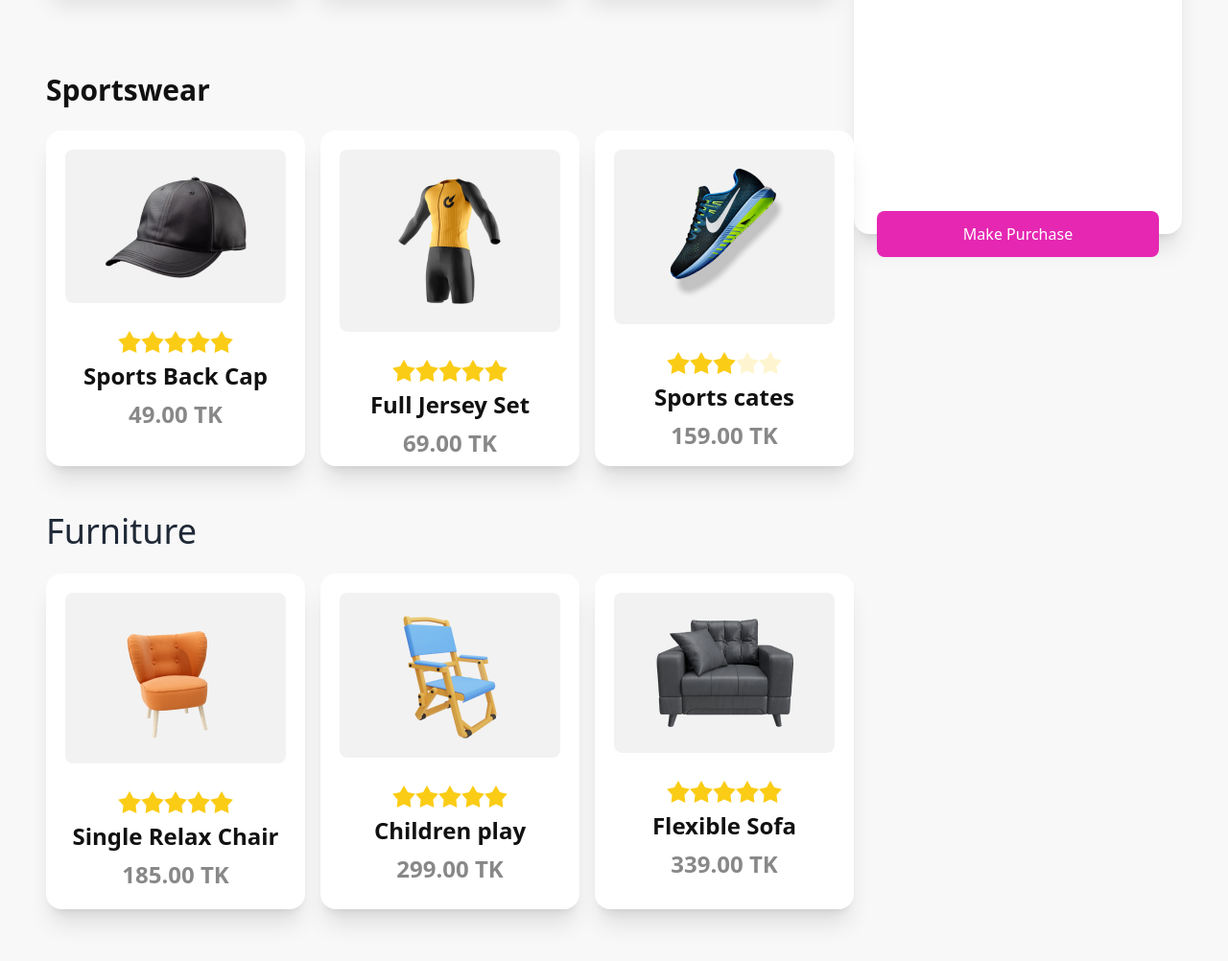
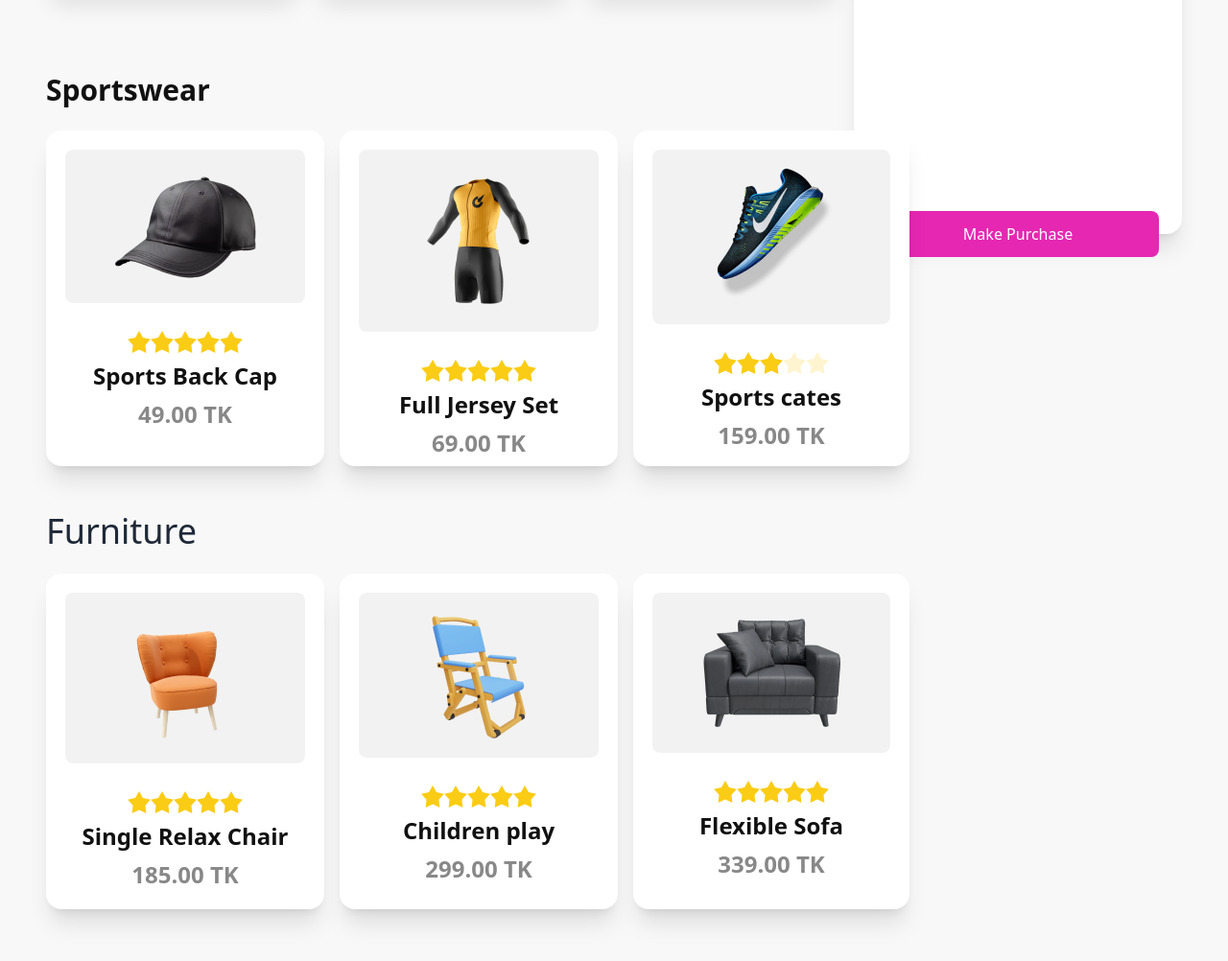
Before and after one commit to rayhan-khan-khan/assingment-summer-sale, a plain HTML site: page index.html in a window 1280 px wide. Shown: the part 1060-2062 px from the top of the page at 96% size. Drawn offline with nearby package versions, Linux system fonts and the light colour scheme.

Commit message:
fourth commit

```diff
--- a/index.html
+++ b/index.html
@@ -94,7 +94,7 @@
 
                     </div>
                   </div>
-            <!--  -->
+            <!-- Have coupon card? -->
                   <div>
                       <div class="card w-[342px] h-[100] bg-base-100 shadow-xl shadow-md shadow-lg">
                         <div class="card-body items-center text-center">
@@ -105,7 +105,7 @@
                           </div>
                         </div>
                       </div>
-                      <!--  -->
+                      <!--Make Purchase button card  -->
                       <div class="">
                         <div class="card mt-12 w-[342px] h-[416px] bg-base-100 shadow-xl shadow-md shadow-lg">
                           <div class="mb-t card-body items-center text-center">
@@ -123,7 +123,7 @@
             <div>
               <h4 class="relative -mt-48 text-3xl text-[#111] font-bold mb-6">Sportswear</h4>
             <div class="flex grid-cols-1 md:grid-cols-2 lg:grid-cols-3 gap-4">
-              <div class="card w-[270px] h-[350px] bg-base-100 shadow-xl">
+              <div class="card w-[290px] h-[350px] bg-base-100 shadow-xl">
                 <figure id="hi" class="px-8 py-4 rounded-lg m-5">
                   <img src="/images/prod4.png" alt="Shoes" class="rounded-xl" />
                 </figure>
@@ -141,7 +141,7 @@
                 </div>
               </div>
               <!-- sportswear card 2 -->
-              <div class="card w-[270px] h-[350px] bg-base-100 shadow-xl">
+              <div class="card w-[290px] h-[350px] bg-base-100 shadow-xl">
                 <figure id="hi" class="px-8 py-6 rounded-lg m-5">
                   <img src="/images/prod5.png" alt="Shoes" class="rounded-xl" />
                 </figure>
@@ -159,7 +159,7 @@
                 </div>
               </div>
               <!-- sportswear card 3 -->
-              <div class="card w-[270px] h-[350px] bg-base-100 shadow-xl">
+              <div class="card w-[288px] h-[350px] bg-base-100 shadow-xl">
                 <figure id="hi" class="px-8 py-4 rounded-lg m-5">
                   <img src="/images/prod6.png" alt="Shoes" class="rounded-xl" />
                 </figure>
@@ -183,7 +183,7 @@
           <h2 class="text-4xl mb-6 font-medium">Furniture</h2>
           <div class=" flex grid-cols-1 md:grid-cols-2 lg:grid-cols-3 gap-4">
             <!-- furniture fast card -->
-          <div class="card w-[270px] h-[350px] bg-base-100 shadow-xl">
+          <div class="card w-[290px] h-[350px] bg-base-100 shadow-xl">
             <figure id="hi" class="px-8 py-4 rounded-lg m-5">
               <img src="/images/prod7.png" alt="Shoes" class="rounded-xl" />
             </figure>
@@ -201,7 +201,7 @@
             </div>
           </div>
            <!-- furniture second card -->
-          <div class="card w-[270px] h-[350px] bg-base-100 shadow-xl">
+          <div class="card w-[290px] h-[350px] bg-base-100 shadow-xl">
             <figure id="hi" class="px-8 py-4 rounded-lg m-5">
               <img src="/images/prod8.png" alt="Shoes" class="rounded-xl" />
             </figure>
@@ -219,7 +219,7 @@
             </div>
           </div>
            <!-- furniture third card -->
-          <div class="card w-[270px] h-[350px] bg-base-100 shadow-xl">
+          <div class="card w-[288px] h-[350px] bg-base-100 shadow-xl">
             <figure id="hi" class="px-8 py-4 rounded-lg m-5">
               <img src="/images/prod9.png" alt="Shoes" class="rounded-xl" />
             </figure>
```
